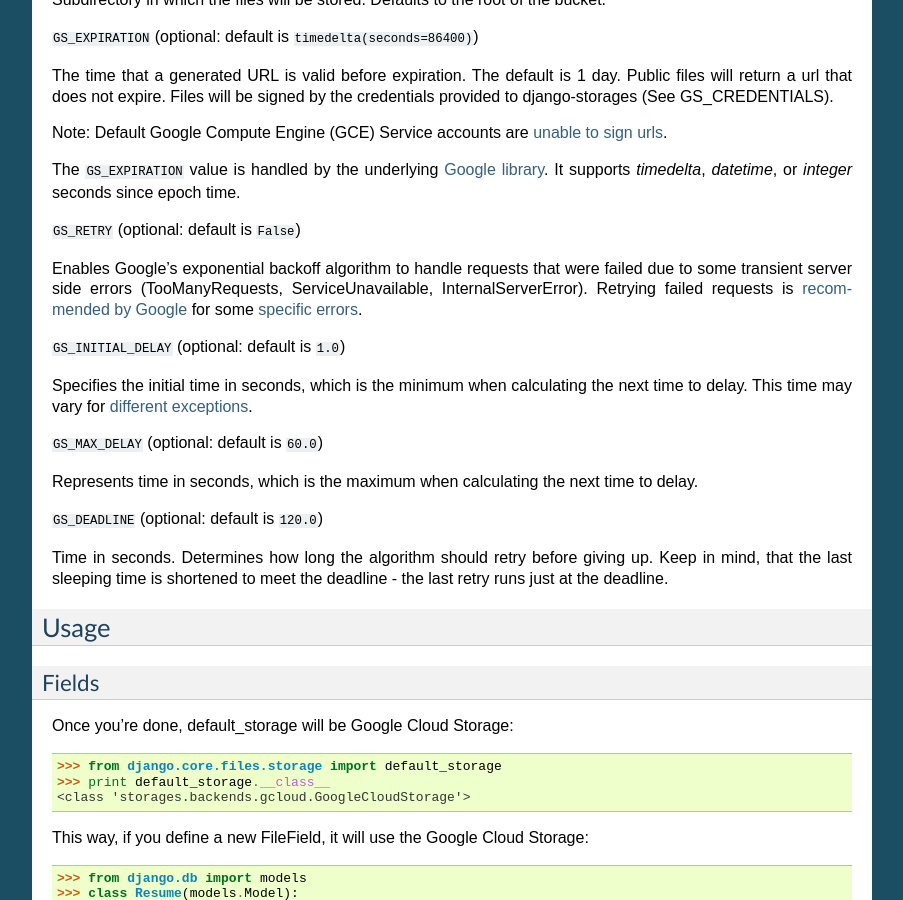
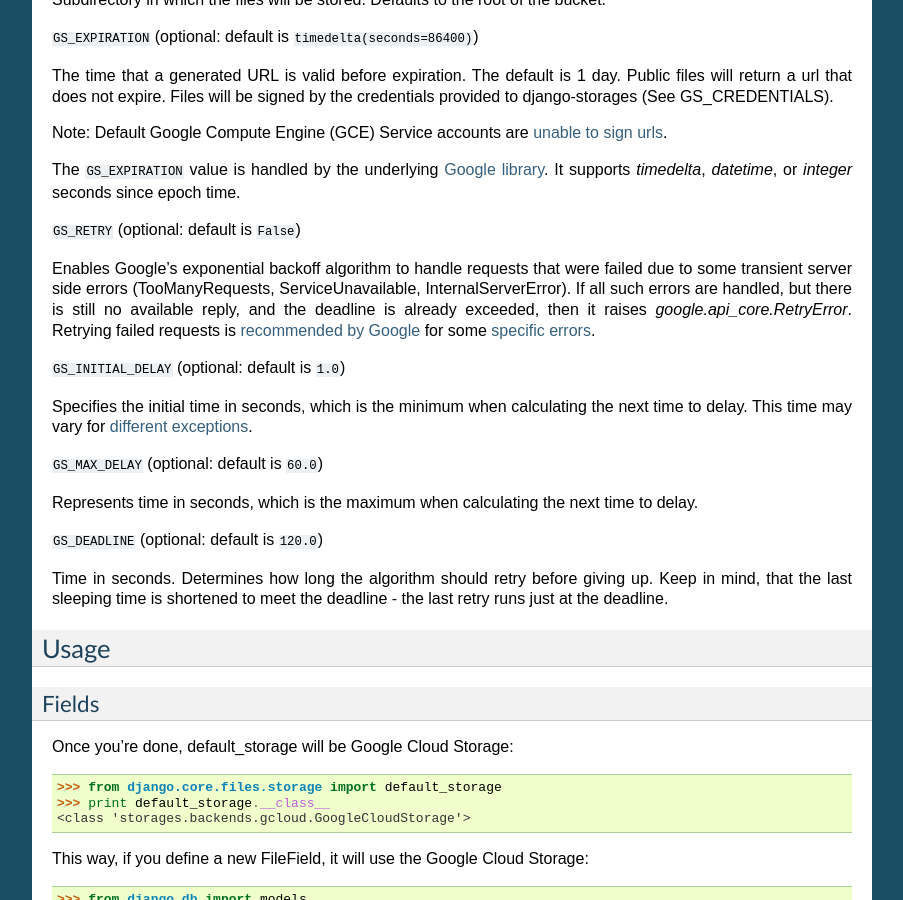
Before and after one commit to jschneier/django-storages, a Sphinx documentation site: the page built from docs/backends/gcloud.rst, in a window 1280 px wide and 900 px high, scrolled down 2961 px. Shown: the whole window, without its empty margins (198-1101 px from the left). Built offline with Sphinx 7.4.7, drawn with Linux system fonts in a browser that asks for light colours.

Commit message:
Added some extra information

```diff
--- a/docs/backends/gcloud.rst
+++ b/docs/backends/gcloud.rst
@@ -189,6 +189,8 @@ It supports `timedelta`, `datetime`, or `integer` seconds since epoch time.
 
 Enables Google's exponential backoff algorithm to handle requests that were failed
 due to some transient server side errors (TooManyRequests, ServiceUnavailable, InternalServerError).
+If all such errors are handled, but there is still no available reply, and the deadline is
+already exceeded, then it raises `google.api_core.RetryError`.
 Retrying failed requests is `recommended by Google <https://cloud.google.com/storage/docs/key-terms#immutability>`_
 for some `specific errors <https://cloud.google.com/apis/design/errors#error_retries>`_.
 
```
